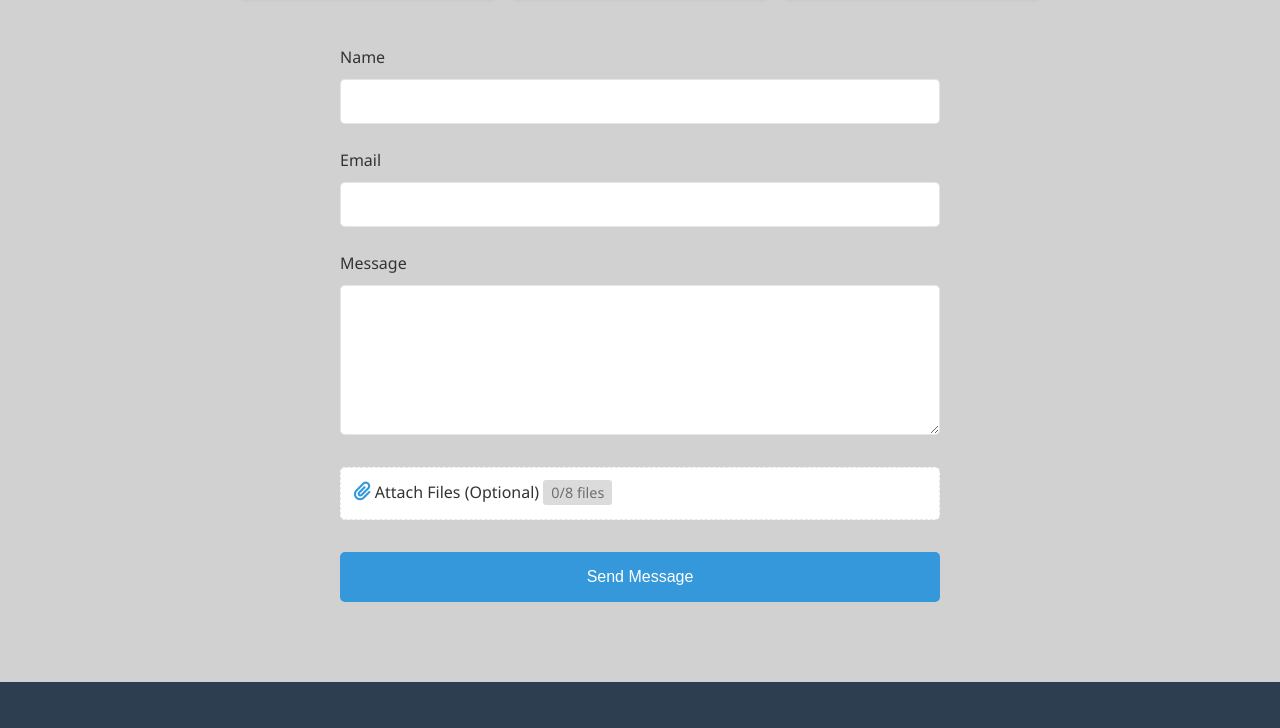
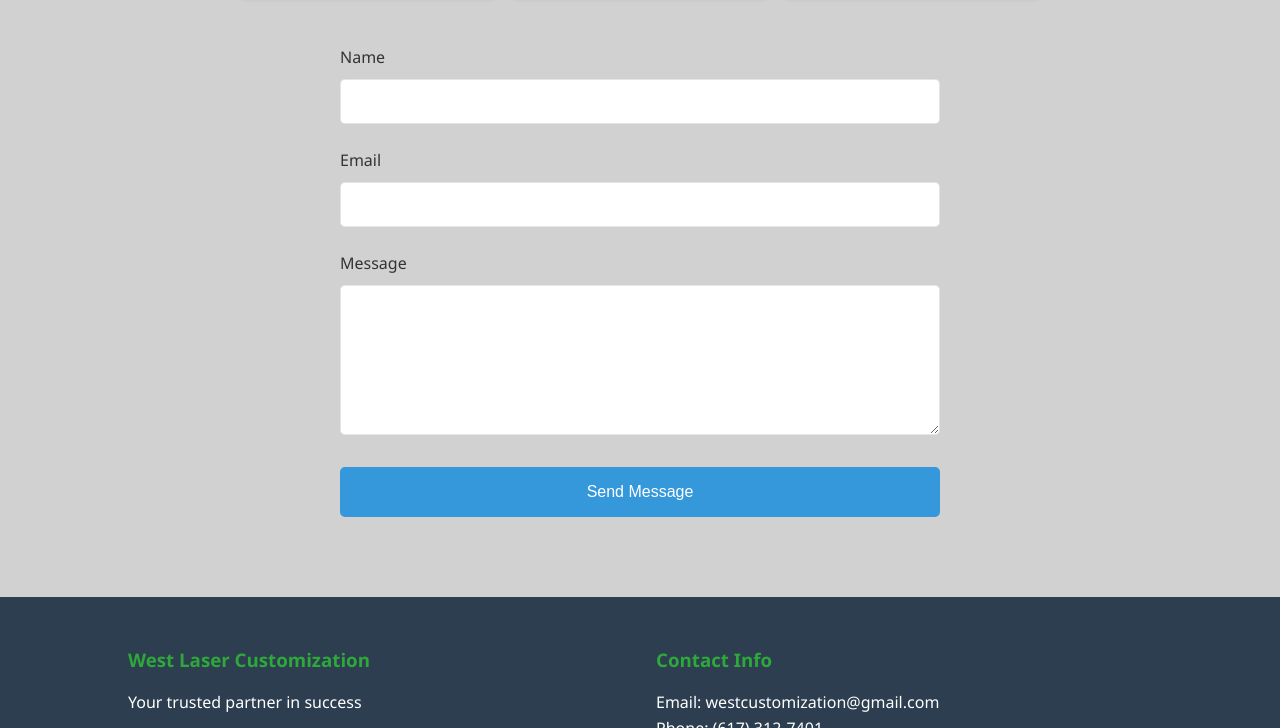
Before and after one commit to patrickoser/west-custom, a website built with Vite: page index.html in a window 1280 px wide. Shown: the part 2699-3427 px from the top of the page. Built offline with nearby package versions, Linux system fonts and the light colour scheme.

Commit message:
Remove file upload in Contact form.

```diff
--- a/index.html
+++ b/index.html
@@ -150,15 +150,6 @@
                     <label for="message">Message</label>
                     <textarea id="message" name="message" required></textarea>
                 </div>
-                <div class="form-group file-upload">
-                    <label for="attachments" class="file-label">
-                        <i class="fas fa-paperclip"></i>
-                        <span>Attach Files (Optional)</span>
-                        <span class="file-counter">0/8 files</span>
-                    </label>
-                    <input type="file" id="attachments" name="attachment" multiple accept="image/*,.pdf,.ai,.eps">
-                    <div class="file-list"></div>
-                </div>
                 <button type="submit" class="submit-button">Send Message</button>
             </form>
         </div>
```
